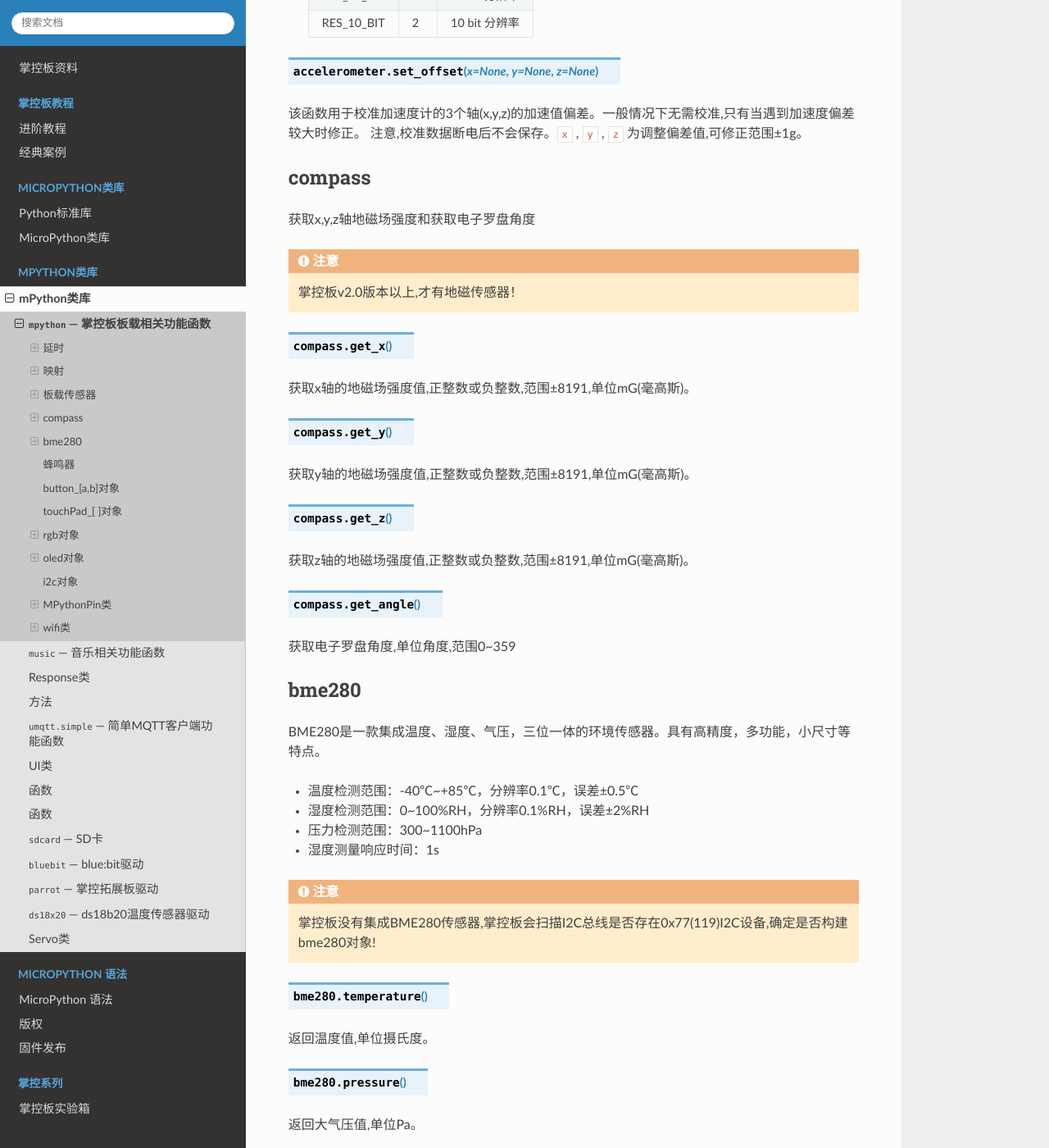
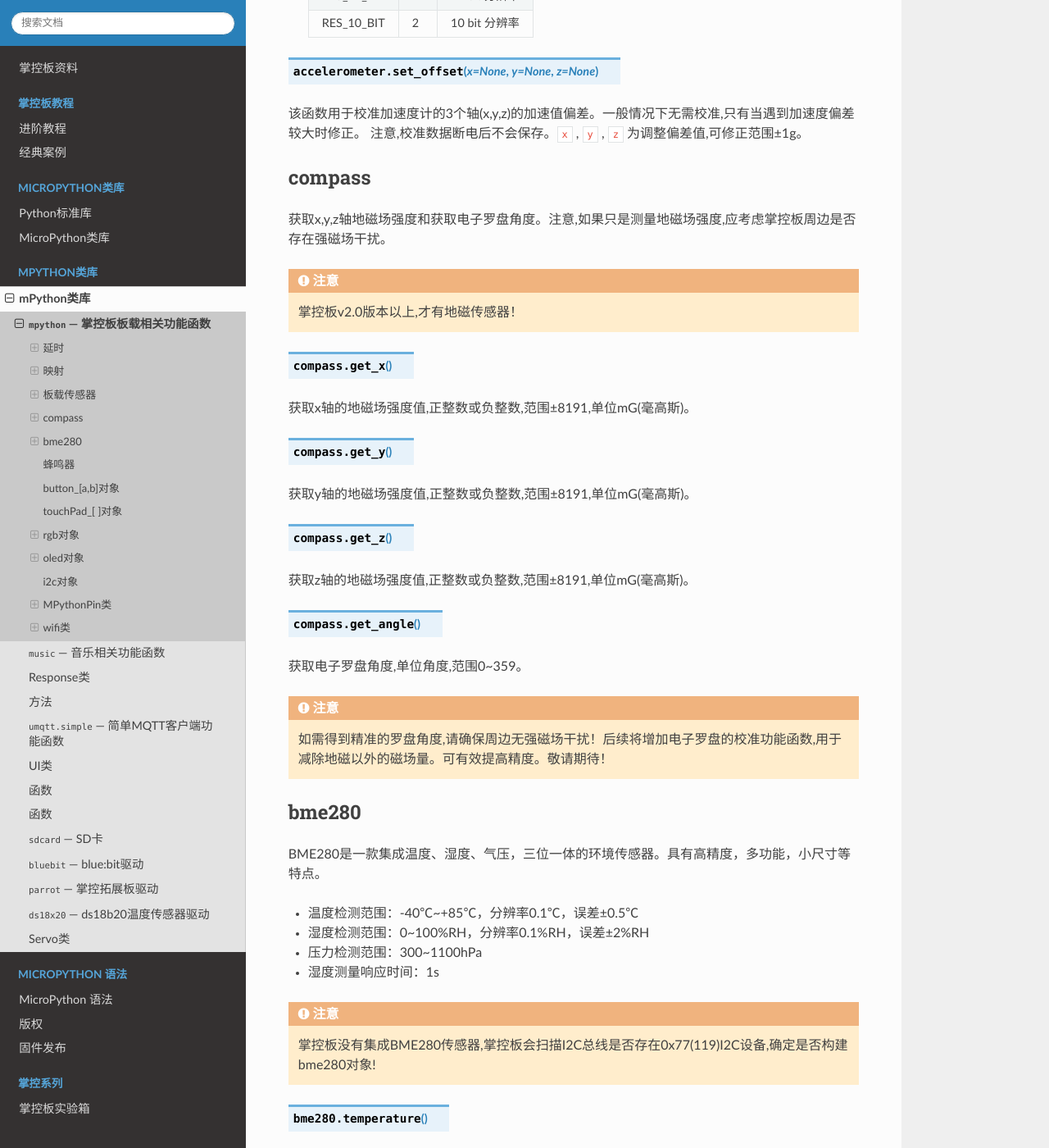
Before and after one commit to labplus-cn/mpython-docs, a Sphinx documentation site: the page built from docs/library/mPython/mpython.rst, in a window 1280 px wide and 1400 px high, scrolled down 2420 px. Shown: the whole window at 82% size. Built offline with Sphinx 7.4.7 and the Read the Docs theme 2.0.0, drawn with Linux system fonts in a browser that asks for light colours; pages that are not in the unit, such as notebooks, are missing from menus.

Commit message:
update v2.0.0

```diff
--- a/docs/board/hardware.rst
+++ b/docs/board/hardware.rst
@@ -105,7 +105,7 @@ mPython掌控是一块MicroPython微控制器板，很好的支持MicroPython/Py
 原理图
 ++++++
 
-* :download:`mPython掌控板V0.9原理图 </../docs/hardware/labplus_mPython_V0.9.pdf>`
+* :download:`mPython掌控板V2.0.3原理图 </../docs/hardware/掌控板-V2.0.3.pdf>`
 
 主要数据手册
 ++++++++++++++++
--- a/docs/library/mPython/mpython.rst
+++ b/docs/library/mPython/mpython.rst
@@ -120,7 +120,7 @@
 compass
 -----------
 
-获取x,y,z轴地磁场强度和获取电子罗盘角度
+获取x,y,z轴地磁场强度和获取电子罗盘角度。注意,如果只是测量地磁场强度,应考虑掌控板周边是否存在强磁场干扰。
 
 .. Attention:: 掌控板v2.0版本以上,才有地磁传感器！
 
@@ -138,7 +138,9 @@ compass
 
 .. method:: compass.get_angle()
 
-获取电子罗盘角度,单位角度,范围0~359
+获取电子罗盘角度,单位角度,范围0~359。
+
+.. Attention:: 如需得到精准的罗盘角度,请确保周边无强磁场干扰！后续将增加电子罗盘的校准功能函数,用于减除地磁以外的磁场量。可有效提高精度。敬请期待！
 
 bme280
 -------
```
Also changed, not shown: docs/extboard/parrot.rst (+4 -4 lines), 2 other files.
